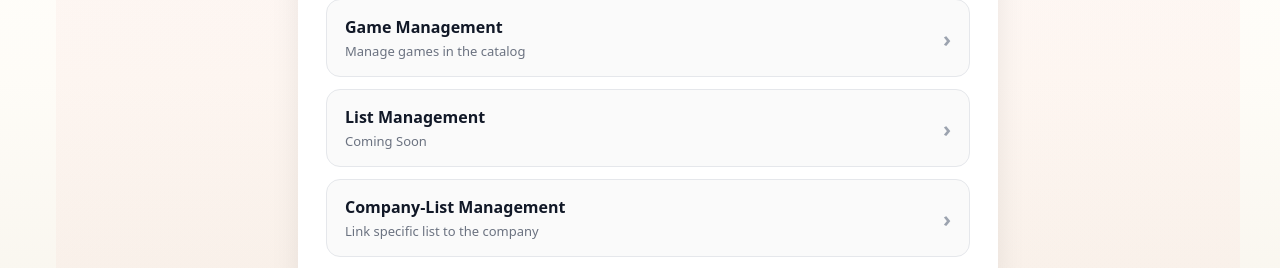
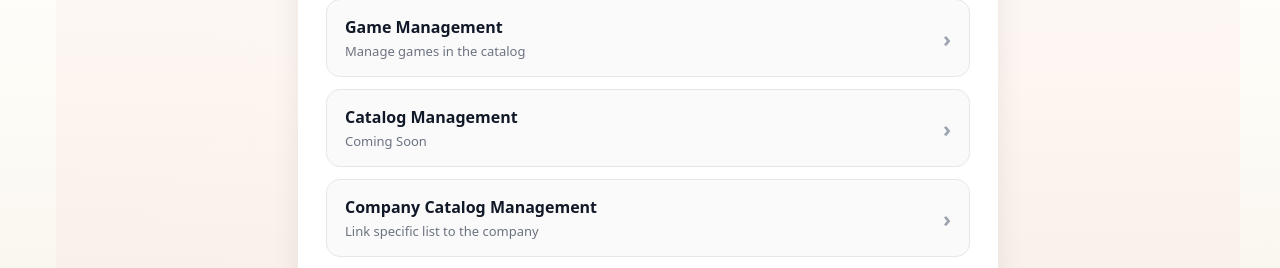
Before and after one commit to Prabhushapure/safety-saas-enterprise, a React (Vite) app: page /GamifiedLearning/internal/catalog-management in a window 1280 px wide. Shown: the part 321-589 px from the top of the page. Built offline with nearby package versions, Linux system fonts and the light colour scheme.

Commit message:
changed list to catalog

```diff
--- a/src/pages/internal/CatalogManagement.jsx
+++ b/src/pages/internal/CatalogManagement.jsx
@@ -13,13 +13,13 @@ const CatalogManagement = () => {
       path: "/internal/game-management",
     },
     {
-      title: "List Management",
+      title: "Catalog Management",
       note: "Coming Soon",
       disabled: false,
       path: "/internal/list-management",
     },
     {
-      title: "Company-List Management",
+      title: "Company Catalog Management",
       note: "Link specific list to the company",
       disabled: false,
       path: "/internal/company-list-management",
--- a/src/pages/internal/CompanyListManagement.jsx
+++ b/src/pages/internal/CompanyListManagement.jsx
@@ -132,7 +132,7 @@ const CompanyListManagement = () => {
           </button>
 
           <h1 className="gm-title gm-title-center">
-            Company List Management
+            Company Catalog Management
           </h1>
 
           <div />
--- a/src/pages/internal/ListManagement.jsx
+++ b/src/pages/internal/ListManagement.jsx
@@ -174,7 +174,7 @@ const ListManagement = () => {
             ← Back
           </button>
 
-          <h1 className="gm-title gm-title-center">List Management</h1>
+          <h1 className="gm-title gm-title-center">Catalog Management</h1>
 
           <button
             className="gm-btn-primary"
```
